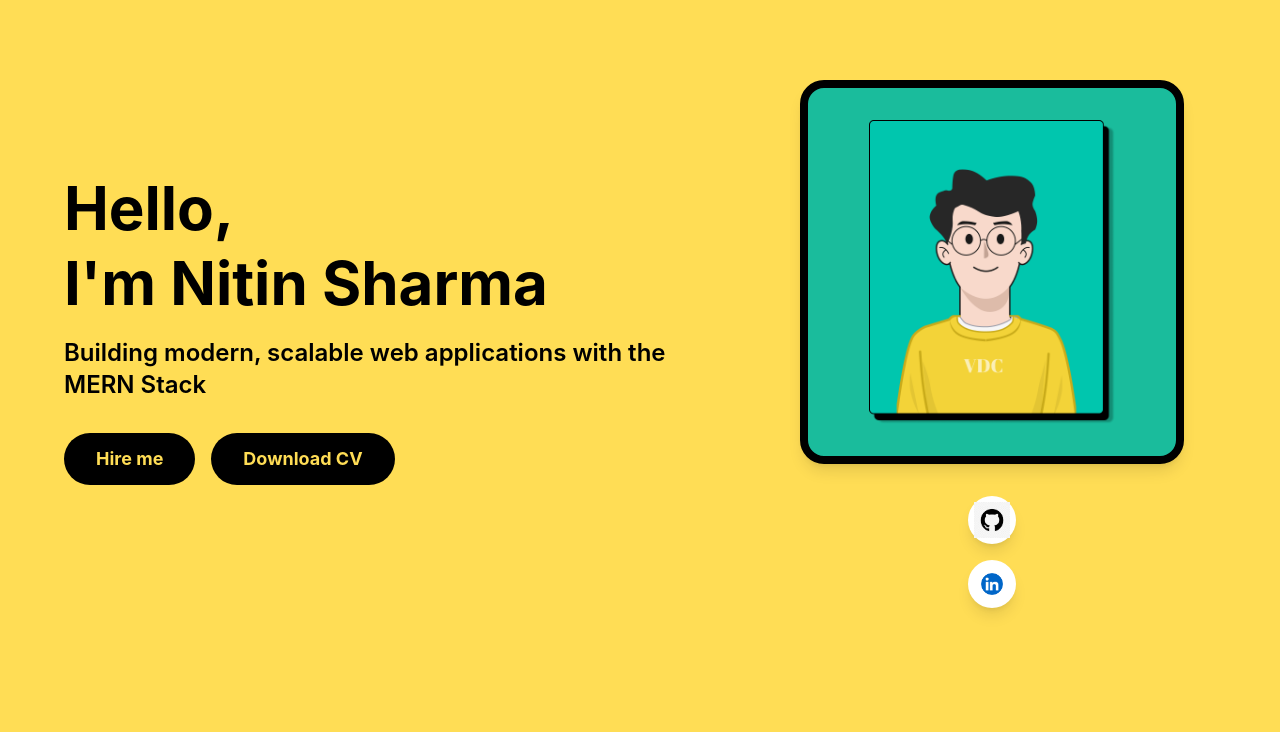
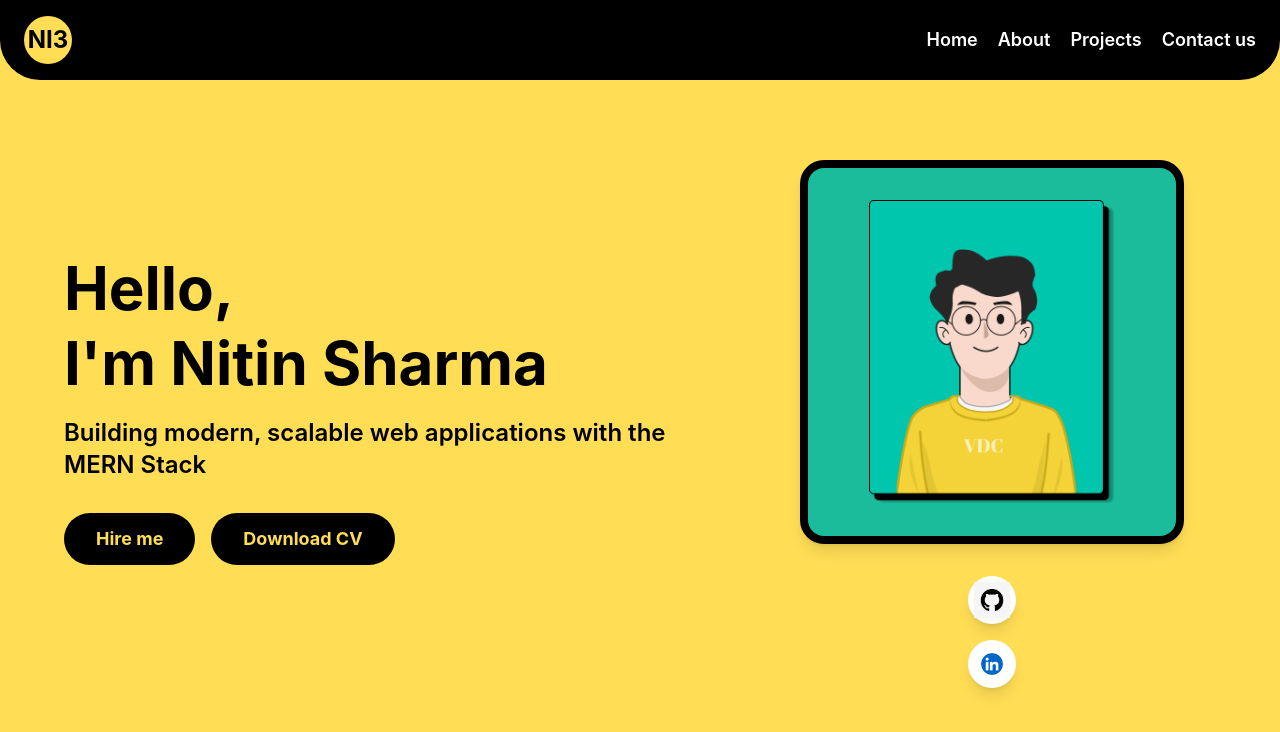
Before and after one commit to NitanSharma/Portfolio-Website, a React (Vite) app: page / in a window 1280 px wide. Shown: the top 732 px of the page. Built offline with nearby package versions, Linux system fonts and the light colour scheme.

Commit message:
Header added on Home.jsx page

```diff
--- a/src/pages/Home.tsx
+++ b/src/pages/Home.tsx
@@ -3,6 +3,27 @@
 const Home = () => {
   return (
     <div className="min-h-screen bg-[#ffdd55]">
+      <header className="bg-black text-white rounded-b-[40px] px-6 py-4 flex flex-col sm:flex-row sm:justify-between sm:items-center gap-4 sm:gap-0">
+        <div className="flex items-center gap-2 justify-center sm:justify-start">
+          <div className="bg-[#ffdd55] text-black rounded-full w-12 h-12 flex items-center justify-center font-bold text-2xl">
+            NI3
+          </div>
+        </div>
+        <nav className="flex flex-wrap justify-center gap-5 text-base sm:text-lg font-semibold">
+          <a href="/" className="hover:text-[#ffdd55] transition">
+            Home
+          </a>
+          <a href="/about" className="hover:text-[#ffdd55] transition">
+            About
+          </a>
+          <a href="/project" className="hover:text-[#ffdd55] transition">
+            Projects
+          </a>
+          <a href="/contact" className="hover:text-[#ffdd55] transition">
+            Contact us
+          </a>
+        </nav>
+      </header>
       {/* Main Content */}
       <div className="flex flex-col md:flex-row items-center justify-between px-6 md:px-16 py-16 md:py-20 gap-10 md:gap-16">
         {/* Left Section */}
```
